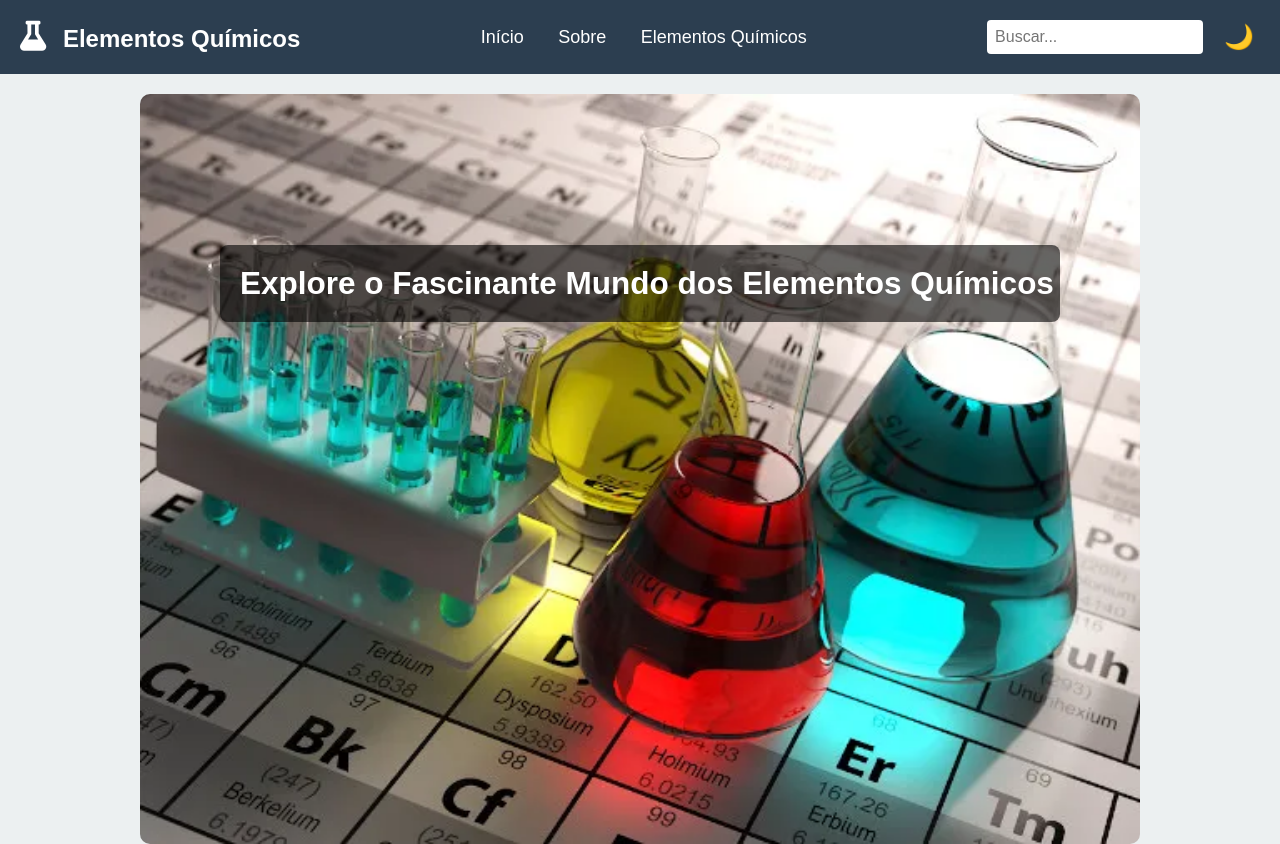
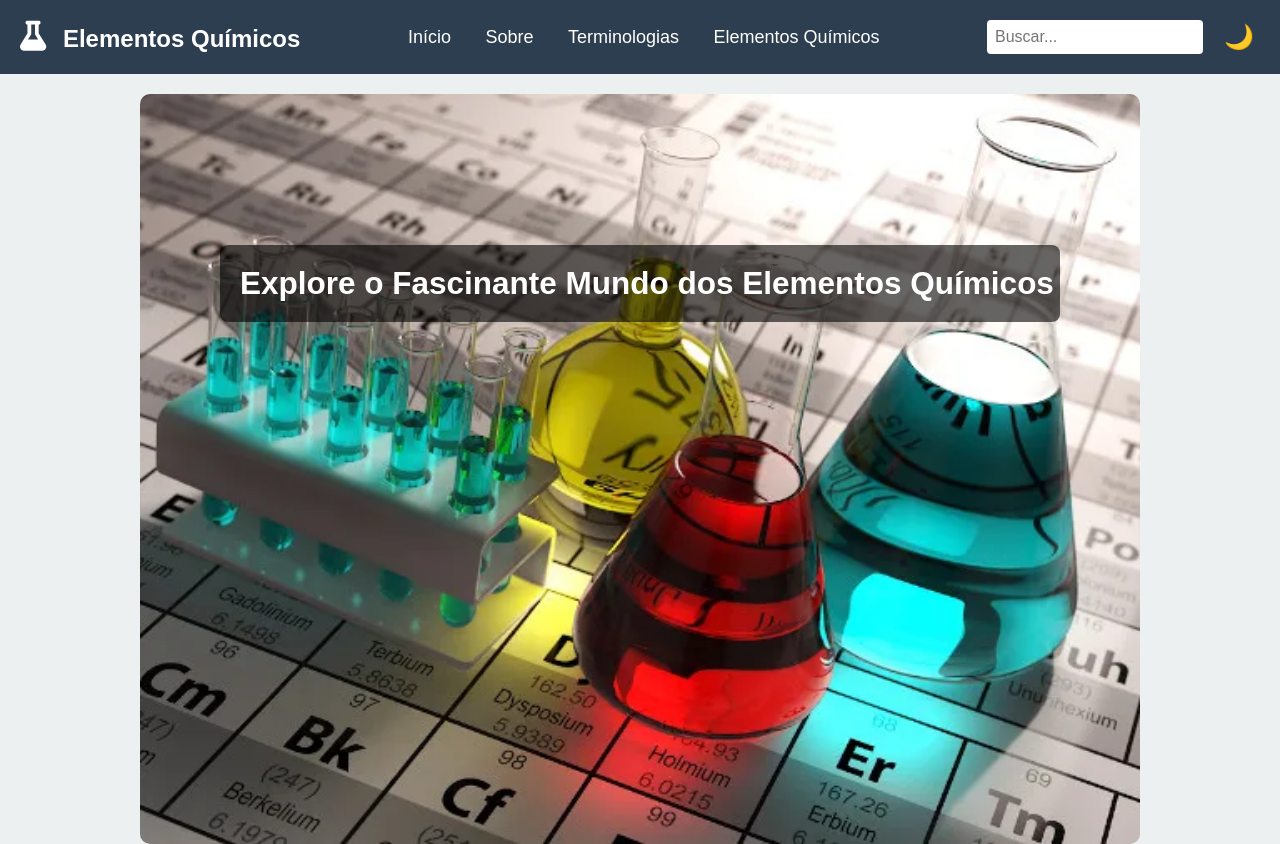
Before and after one commit to neguin777777777777/apresentacaofinal, a plain HTML site: page index.html in a window 1280 px wide. Shown: the top 844 px of the page. Drawn offline with Linux system fonts and the light colour scheme.

Commit message:
Update index.html

```diff
--- a/index.html
+++ b/index.html
@@ -327,6 +327,7 @@
         <nav>
             <a href="index.html">Início</a>
             <a href="sobre os elementos.html">Sobre</a>
+            <a href="terminologia.html">Terminologias</a>
             <a href="elementos.html">Elementos Químicos</a>
         </nav>
         <div class="search-container">
```
